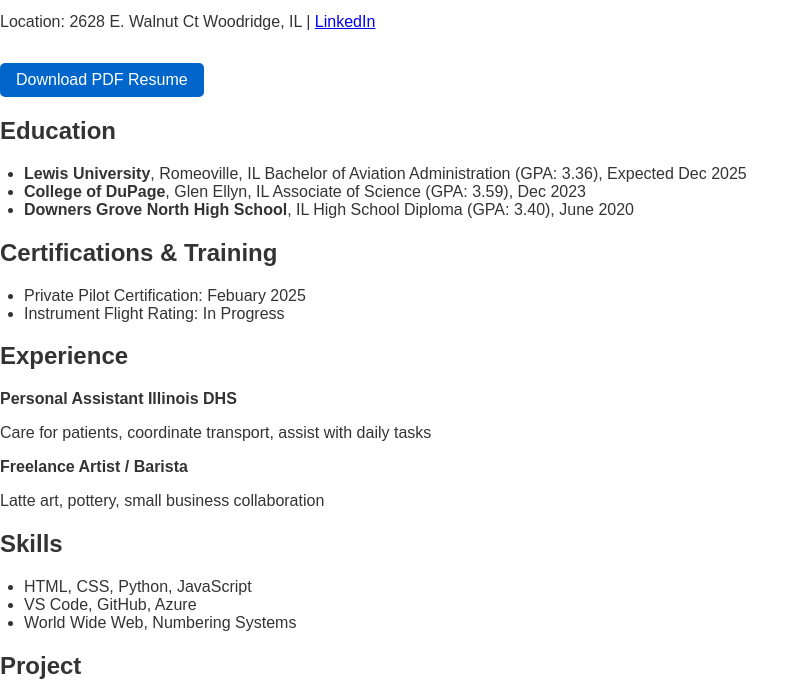
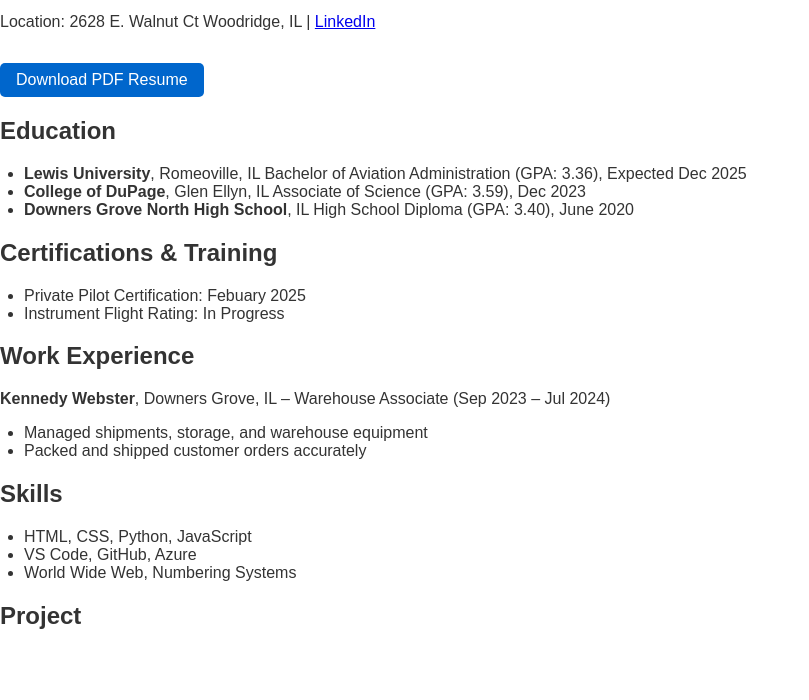
Before and after one commit to za1nahmed/web-resume, a plain HTML site: page index.html in a window 1280 px wide. Shown: the part 101-801 px from the top of the page, without its empty margins (0-809 px from the left). Drawn offline with Linux system fonts and the light colour scheme.

Commit message:
Update res

```diff
--- a/index.html
+++ b/index.html
@@ -26,12 +26,12 @@
       <li>Instrument Flight Rating: In Progress</li>
     </ul>
 
-    <h2>Experience</h2>
-    <p><strong>Personal Assistant  Illinois DHS</strong></p>
-    <p>Care for patients, coordinate transport, assist with daily tasks</p>
-
-    <p><strong>Freelance Artist / Barista</strong></p>
-    <p>Latte art, pottery, small business collaboration</p>
+    <h2>Work Experience</h2>
+    <p><strong>Kennedy Webster</strong>, Downers Grove, IL – Warehouse Associate (Sep 2023 – Jul 2024)</p>
+  <ul>
+    <li>Managed shipments, storage, and warehouse equipment</li>
+    <li>Packed and shipped customer orders accurately</li>
+  </ul>
 
     <h2>Skills</h2>
     <ul>
```
Also changed, not shown: 1 other file.
